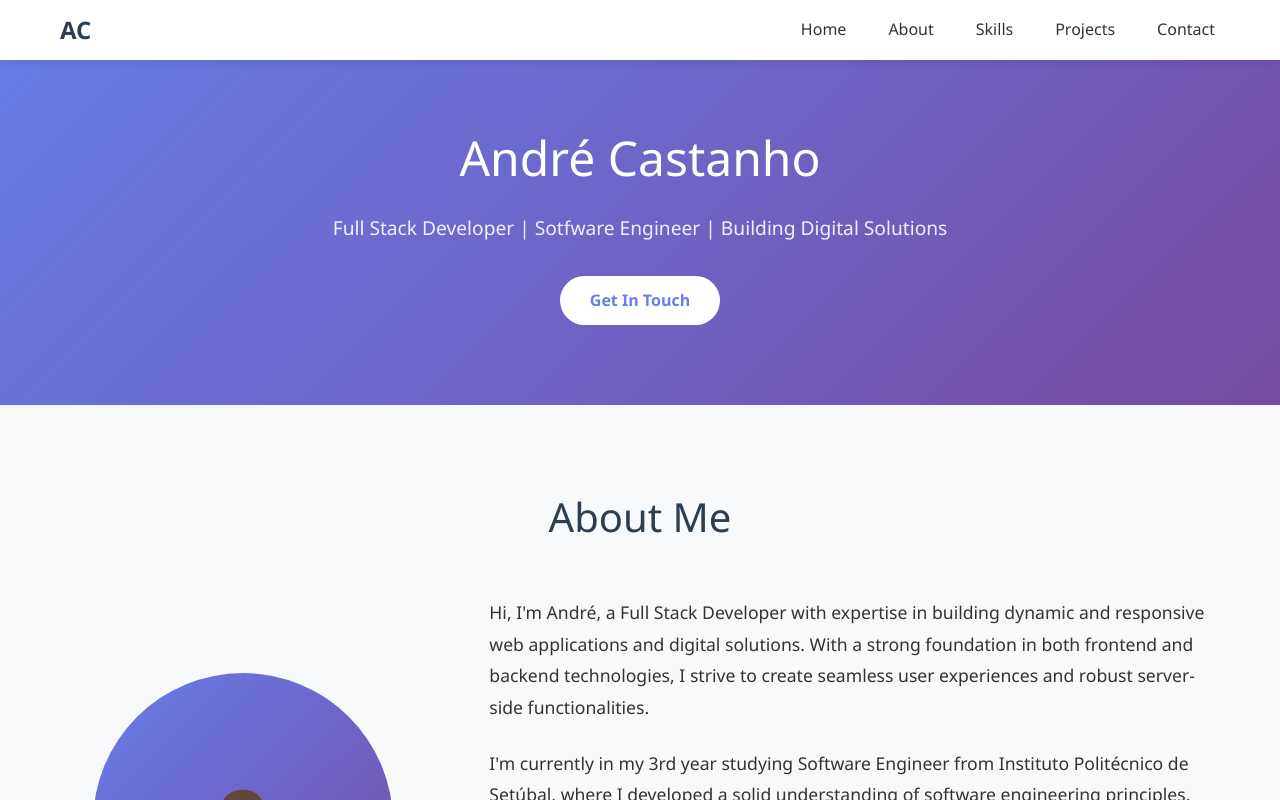
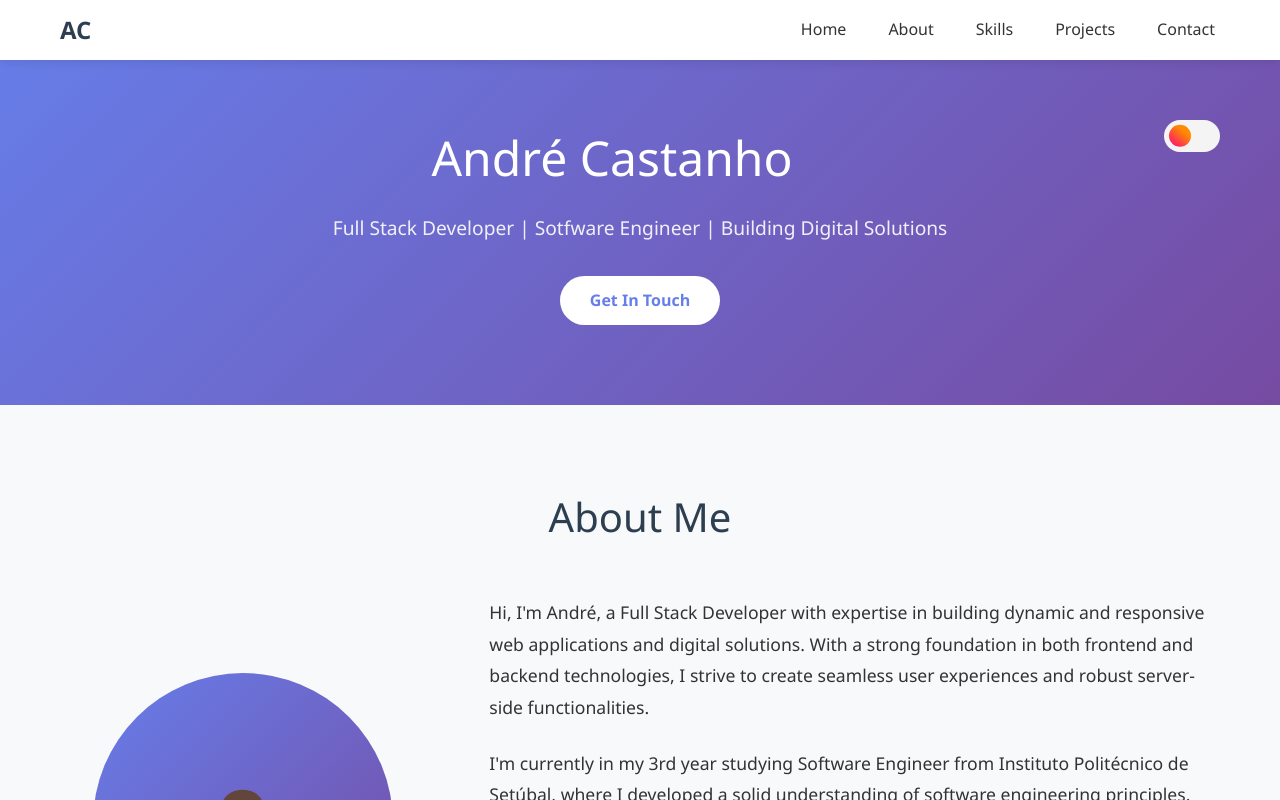
Before and after one commit to andre-castanho00/portfolio, a React (Vite) app: page / in a window 1280 px wide. Shown: the top 800 px of the page. Built offline with nearby package versions, Linux system fonts and the light colour scheme.

Commit message:
light and night mode

```diff
--- a/src/App.jsx
+++ b/src/App.jsx
@@ -6,26 +6,12 @@
 import Hero from "./components/hero/hero";
 import Projects from "./components/projects/projects";
 import Skills from "./components/skills/skills";
-import { useEffect, useState } from "react";
 
 /**
  * The main app component, which simply renders all the other components.
  * @returns {React.ReactElement} The JSX for the app.
  */
 function App() {
-  const [theme, setTheme] = useState("light");
-
-  useEffect(() => {
-    const storedTheme = localStorage.getItem("theme");
-    if (storedTheme) {
-      setTheme(storedTheme);
-    } else {
-      localStorage.setItem("theme", "light");
-    }
-
-    document.documentElement.setAttribute("data-theme", theme);
-  }, [theme]);
-
   return (
     <>
       <Header />
--- a/src/components/hero/hero.jsx
+++ b/src/components/hero/hero.jsx
@@ -1,4 +1,6 @@
 import "./hero.css";
+import "./themeToggle.css";
+import { useState, useEffect } from "react";
 
 /**
  * @function Hero
@@ -7,9 +9,31 @@
  * @returns {React.ReactElement} A JSX element representing the hero section.
  */
 function Hero() {
+  const [isDarkMode, setIsDarkMode] = useState(() => {
+    return localStorage.getItem("theme") === "dark";
+  });
+
+  useEffect(() => {
+    if (isDarkMode) {
+      document.documentElement.setAttribute("data-theme", "dark");
+      localStorage.setItem("theme", "dark");
+    } else {
+      document.documentElement.setAttribute("data-theme", "light");
+      localStorage.setItem("theme", "light");
+    }
+  }, [isDarkMode]);
+
+  const toggleTheme = () => {
+    setIsDarkMode((prev) => !prev);
+  };
+
   return (
     <section id="home" className="hero">
       <div className="container">
+        <label className="switch">
+          <input type="checkbox" onChange={toggleTheme} checked={isDarkMode} />
+          <span className="slider"></span>
+        </label>
         <h1>André Castanho</h1>
         <p>
           Full Stack Developer | Sotfware Engineer | Building Digital Solutions
--- /dev/null
+++ b/src/components/hero/themeToggle.css
@@ -0,0 +1,59 @@
+/* From Uiverse.io by satyamchaudharydev */
+/* The switch - the box around the slider */
+.switch {
+  display: block;
+  --width-of-switch: 3.5em;
+  --height-of-switch: 2em;
+  /* size of sliding icon -- sun and moon */
+  --size-of-icon: 1.4em;
+  /* it is like a inline-padding of switch */
+  --slider-offset: 0.3em;
+  position: relative;
+  width: var(--width-of-switch);
+  height: var(--height-of-switch);
+  float: right;
+}
+
+/* Hide default HTML checkbox */
+.switch input {
+  opacity: 0;
+  width: 0;
+  height: 0;
+}
+
+/* The slider */
+.slider {
+  position: absolute;
+  cursor: pointer;
+  top: 0;
+  left: 0;
+  right: 0;
+  bottom: 0;
+  background-color: #f4f4f5;
+  transition: 0.4s;
+  border-radius: 30px;
+}
+
+.slider:before {
+  position: absolute;
+  content: "";
+  height: var(--size-of-icon, 1.4em);
+  width: var(--size-of-icon, 1.4em);
+  border-radius: 20px;
+  left: var(--slider-offset, 0.3em);
+  top: 50%;
+  transform: translateY(-50%);
+  background: linear-gradient(40deg, #ff0080, #ff8c00 70%);
+  transition: 0.4s;
+}
+
+input:checked + .slider {
+  background-color: #303136;
+}
+
+input:checked + .slider:before {
+  left: calc(100% - (var(--size-of-icon, 1.4em) + var(--slider-offset, 0.3em)));
+  background: #303136;
+  /* change the value of second inset in box-shadow to change the angle and direction of the moon  */
+  box-shadow: inset -3px -2px 5px -2px #8983f7, inset -10px -4px 0 0 #a3dafb;
+}
```
